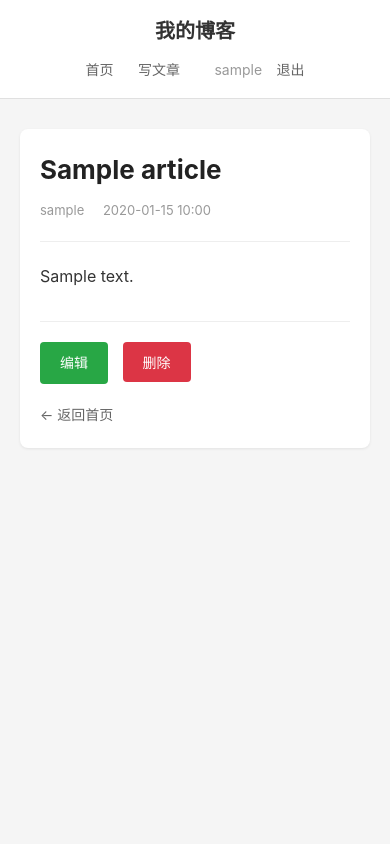
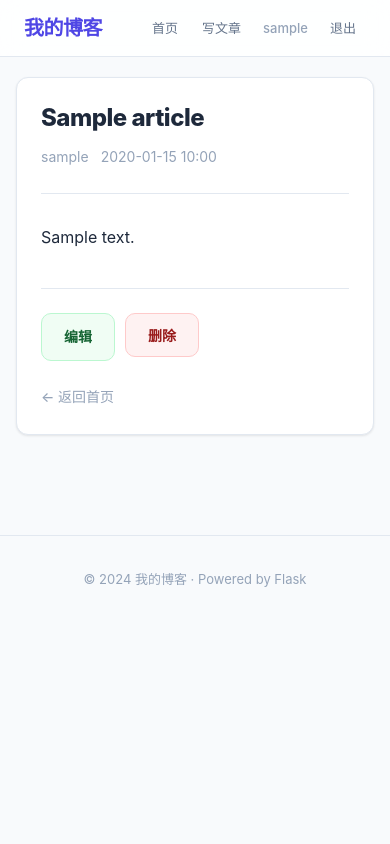
Before and after one commit to 13477709712/boke, a Flask app: page /article/1 in a window 390 px wide. Run offline with Flask 3, Linux system fonts and the light colour scheme; a user stored in the database is signed in; tables that the repository leaves empty hold one stand-in row (values such as "Sample post").

Commit message:
optimize UI: modern design, better readability

```diff
--- a/static/style.css
+++ b/static/style.css
@@ -1,3 +1,22 @@
+:root {
+    --primary: #4f46e5;
+    --primary-hover: #4338ca;
+    --primary-light: #eef2ff;
+    --bg: #f8fafc;
+    --card-bg: #ffffff;
+    --text: #1e293b;
+    --text-secondary: #64748b;
+    --text-muted: #94a3b8;
+    --border: #e2e8f0;
+    --success: #22c55e;
+    --success-bg: #f0fdf4;
+    --danger: #ef4444;
+    --danger-bg: #fef2f2;
+    --radius: 12px;
+    --shadow: 0 1px 3px rgba(0,0,0,0.06), 0 1px 2px rgba(0,0,0,0.04);
+    --shadow-hover: 0 10px 25px rgba(0,0,0,0.08), 0 4px 10px rgba(0,0,0,0.04);
+}
+
 * {
     margin: 0;
     padding: 0;
@@ -6,85 +25,152 @@
 
 body {
     font-family: -apple-system, BlinkMacSystemFont, "Segoe UI", Roboto, "Noto Sans SC", "Microsoft YaHei", sans-serif;
-    background: #f5f5f5;
-    color: #333;
-    line-height: 1.6;
+    background: var(--bg);
+    color: var(--text);
+    line-height: 1.7;
+    min-height: 100vh;
 }
 
 .container {
     max-width: 800px;
     margin: 0 auto;
-    padding: 0 20px;
+    padding: 0 24px;
 }
 
+/* Navbar */
 .navbar {
-    background: #fff;
-    border-bottom: 1px solid #e0e0e0;
-    padding: 15px 0;
-    margin-bottom: 30px;
+    background: rgba(255,255,255,0.85);
+    backdrop-filter: blur(12px);
+    -webkit-backdrop-filter: blur(12px);
+    border-bottom: 1px solid var(--border);
+    padding: 0;
+    position: sticky;
+    top: 0;
+    z-index: 100;
 }
 
 .navbar .container {
     display: flex;
     justify-content: space-between;
     align-items: center;
+    height: 64px;
 }
 
 .logo {
     font-size: 20px;
-    font-weight: bold;
-    color: #333;
+    font-weight: 800;
+    color: var(--primary);
     text-decoration: none;
+    letter-spacing: -0.5px;
+}
+
+.logo:hover {
+    opacity: 0.8;
+}
+
+.nav-links {
+    display: flex;
+    align-items: center;
+    gap: 4px;
 }
 
 .nav-links a {
-    color: #666;
+    color: var(--text-secondary);
     text-decoration: none;
-    margin-left: 20px;
     font-size: 14px;
+    font-weight: 500;
+    padding: 8px 14px;
+    border-radius: 8px;
+    transition: all 0.2s;
 }
 
 .nav-links a:hover {
-    color: #333;
+    color: var(--primary);
+    background: var(--primary-light);
 }
 
 .username {
-    margin-left: 20px;
-    font-size: 14px;
-    color: #999;
+    font-size: 13px;
+    color: var(--text-muted);
+    padding: 0 8px;
+    font-weight: 500;
 }
 
+/* Main Content */
+main.container {
+    padding-top: 32px;
+    padding-bottom: 80px;
+}
+
+/* Alerts */
 .alert {
-    padding: 12px 16px;
-    border-radius: 4px;
-    margin-bottom: 20px;
+    padding: 14px 18px;
+    border-radius: var(--radius);
+    margin-bottom: 24px;
     font-size: 14px;
+    font-weight: 500;
+    animation: slideDown 0.3s ease;
+}
+
+@keyframes slideDown {
+    from { opacity: 0; transform: translateY(-10px); }
+    to { opacity: 1; transform: translateY(0); }
 }
 
 .alert-success {
-    background: #e8f5e9;
-    color: #2e7d32;
-    border: 1px solid #c8e6c9;
+    background: var(--success-bg);
+    color: #166534;
+    border: 1px solid #bbf7d0;
 }
 
 .alert-error {
-    background: #fbe9e7;
-    color: #c62828;
-    border: 1px solid #ffccbc;
+    background: var(--danger-bg);
+    color: #991b1b;
+    border: 1px solid #fecaca;
 }
 
+/* Page Title */
 .page-title {
-    font-size: 24px;
-    margin-bottom: 25px;
-    color: #222;
+    font-size: 28px;
+    font-weight: 800;
+    margin-bottom: 28px;
+    color: var(--text);
+    letter-spacing: -0.5px;
 }
 
+/* Article Card */
 .article-card {
-    background: #fff;
-    padding: 25px;
-    border-radius: 8px;
+    background: var(--card-bg);
+    padding: 28px;
+    border-radius: var(--radius);
     margin-bottom: 20px;
-    box-shadow: 0 1px 3px rgba(0,0,0,0.08);
+    box-shadow: var(--shadow);
+    border: 1px solid var(--border);
+    transition: all 0.25s ease;
+    position: relative;
+    overflow: hidden;
+}
+
+.article-card::before {
+    content: '';
+    position: absolute;
+    top: 0;
+    left: 0;
+    width: 4px;
+    height: 100%;
+    background: var(--primary);
+    opacity: 0;
+    transition: opacity 0.25s ease;
+}
+
+.article-card:hover {
+    box-shadow: var(--shadow-hover);
+    transform: translateY(-2px);
+    border-color: var(--primary);
+}
+
+.article-card:hover::before {
+    opacity: 1;
 }
 
 .article-card h2 {
@@ -92,266 +178,373 @@ body {
 }
 
 .article-card h2 a {
-    color: #333;
+    color: var(--text);
     text-decoration: none;
     font-size: 20px;
+    font-weight: 700;
+    line-height: 1.4;
+    transition: color 0.2s;
 }
 
 .article-card h2 a:hover {
-    color: #007bff;
+    color: var(--primary);
 }
 
 .article-meta {
-    color: #999;
+    display: flex;
+    flex-wrap: wrap;
+    gap: 12px;
+    color: var(--text-muted);
     font-size: 13px;
-    margin-bottom: 12px;
+    margin-bottom: 14px;
 }
 
 .article-meta span {
-    margin-right: 15px;
+    display: inline-flex;
+    align-items: center;
+    gap: 4px;
 }
 
 .article-excerpt {
-    color: #666;
+    color: var(--text-secondary);
     font-size: 14px;
-    margin-bottom: 12px;
-    line-height: 1.7;
+    line-height: 1.8;
+    margin-bottom: 16px;
 }
 
 .read-more {
-    color: #007bff;
+    display: inline-flex;
+    align-items: center;
+    gap: 4px;
+    color: var(--primary);
     text-decoration: none;
     font-size: 14px;
+    font-weight: 600;
+    transition: gap 0.2s;
 }
 
 .read-more:hover {
-    text-decoration: underline;
+    gap: 8px;
 }
 
+/* Empty State */
 .empty {
     text-align: center;
-    color: #999;
+    color: var(--text-muted);
     font-size: 16px;
-    padding: 50px 0;
+    padding: 80px 20px;
+    background: var(--card-bg);
+    border-radius: var(--radius);
+    border: 2px dashed var(--border);
 }
 
 .empty a {
-    color: #007bff;
+    color: var(--primary);
+    font-weight: 600;
 }
 
+/* Forms */
 .form-container {
-    background: #fff;
-    padding: 30px;
-    border-radius: 8px;
-    box-shadow: 0 1px 3px rgba(0,0,0,0.08);
+    background: var(--card-bg);
+    padding: 36px;
+    border-radius: var(--radius);
+    box-shadow: var(--shadow);
+    border: 1px solid var(--border);
+    max-width: 600px;
+    margin: 0 auto;
 }
 
 .form-container h1 {
-    font-size: 22px;
-    margin-bottom: 25px;
-    color: #222;
+    font-size: 24px;
+    font-weight: 800;
+    margin-bottom: 28px;
+    color: var(--text);
+    letter-spacing: -0.5px;
 }
 
 .form-group {
-    margin-bottom: 20px;
+    margin-bottom: 22px;
 }
 
 .form-group label {
     display: block;
     font-size: 14px;
-    color: #555;
-    margin-bottom: 6px;
+    font-weight: 600;
+    color: var(--text);
+    margin-bottom: 8px;
 }
 
 .form-group input,
 .form-group textarea {
     width: 100%;
-    padding: 10px 12px;
-    border: 1px solid #ddd;
-    border-radius: 4px;
-    font-size: 14px;
+    padding: 12px 16px;
+    border: 1.5px solid var(--border);
+    border-radius: 10px;
+    font-size: 15px;
     font-family: inherit;
-    transition: border-color 0.2s;
+    transition: all 0.2s;
+    background: #fafafa;
+    color: var(--text);
 }
 
 .form-group input:focus,
 .form-group textarea:focus {
     outline: none;
-    border-color: #007bff;
+    border-color: var(--primary);
+    box-shadow: 0 0 0 4px rgba(79,70,229,0.1);
+    background: #fff;
 }
 
 .form-group textarea {
     resize: vertical;
-    min-height: 200px;
-}
-
-.form-group input[type="file"] {
-    padding: 8px 0;
-    border: none;
+    min-height: 300px;
+    font-size: 14px;
+    line-height: 1.7;
 }
 
 .form-footer {
     text-align: center;
-    margin-top: 20px;
+    margin-top: 24px;
     font-size: 14px;
-    color: #999;
+    color: var(--text-muted);
 }
 
 .form-footer a {
-    color: #007bff;
+    color: var(--primary);
+    font-weight: 600;
 }
 
+/* Buttons */
 .btn {
-    display: inline-block;
-    padding: 10px 20px;
+    display: inline-flex;
+    align-items: center;
+    justify-content: center;
+    gap: 6px;
+    padding: 11px 22px;
     border: none;
-    border-radius: 4px;
+    border-radius: 10px;
     font-size: 14px;
+    font-weight: 600;
     cursor: pointer;
     text-decoration: none;
+    transition: all 0.2s;
 }
 
 .btn-primary {
-    background: #007bff;
+    background: var(--primary);
     color: #fff;
 }
 
 .btn-primary:hover {
-    background: #0056b3;
+    background: var(--primary-hover);
+    transform: translateY(-1px);
+    box-shadow: 0 4px 12px rgba(79,70,229,0.35);
 }
 
 .btn-edit {
-    background: #28a745;
-    color: #fff;
+    background: #f0fdf4;
+    color: #166534;
+    border: 1px solid #bbf7d0;
 }
 
 .btn-edit:hover {
-    background: #218838;
+    background: #dcfce7;
+    transform: translateY(-1px);
 }
 
 .btn-delete {
-    background: #dc3545;
-    color: #fff;
+    background: var(--danger-bg);
+    color: #991b1b;
+    border: 1px solid #fecaca;
 }
 
 .btn-delete:hover {
-    background: #c82333;
+    background: #fee2e2;
+    transform: translateY(-1px);
 }
 
+/* Article Detail */
 .article-detail {
-    background: #fff;
-    padding: 30px;
-    border-radius: 8px;
-    box-shadow: 0 1px 3px rgba(0,0,0,0.08);
+    background: var(--card-bg);
+    padding: 40px;
+    border-radius: var(--radius);
+    box-shadow: var(--shadow);
+    border: 1px solid var(--border);
 }
 
 .article-detail h1 {
-    font-size: 26px;
-    color: #222;
-    margin-bottom: 10px;
+    font-size: 30px;
+    font-weight: 800;
+    color: var(--text);
+    margin-bottom: 12px;
+    letter-spacing: -0.5px;
+    line-height: 1.3;
 }
 
 .article-detail .article-meta {
-    padding-bottom: 20px;
-    border-bottom: 1px solid #eee;
-    margin-bottom: 20px;
+    padding-bottom: 24px;
+    border-bottom: 1px solid var(--border);
+    margin-bottom: 28px;
+    font-size: 14px;
 }
 
 .article-content {
     font-size: 16px;
-    line-height: 1.8;
-    color: #333;
+    line-height: 1.9;
+    color: var(--text);
 }
 
-.article-content h1 { font-size: 24px; margin: 25px 0 15px; }
-.article-content h2 { font-size: 20px; margin: 20px 0 12px; }
-.article-content h3 { font-size: 18px; margin: 18px 0 10px; }
-.article-content p { margin-bottom: 15px; }
-.article-content ul, .article-content ol { margin: 10px 0 15px 25px; }
-.article-content li { margin-bottom: 5px; }
+.article-content h1 { font-size: 26px; font-weight: 700; margin: 32px 0 16px; }
+.article-content h2 { font-size: 22px; font-weight: 700; margin: 28px 0 14px; padding-bottom: 8px; border-bottom: 1px solid var(--border); }
+.article-content h3 { font-size: 19px; font-weight: 600; margin: 24px 0 12px; }
+.article-content p { margin-bottom: 18px; }
+.article-content ul, .article-content ol { margin: 12px 0 18px 28px; }
+.article-content li { margin-bottom: 6px; }
+.article-content a { color: var(--primary); text-decoration: underline; text-underline-offset: 2px; }
+.article-content a:hover { color: var(--primary-hover); }
+
 .article-content code {
-    background: #f4f4f4;
-    padding: 2px 6px;
-    border-radius: 3px;
+    background: #f1f5f9;
+    padding: 3px 8px;
+    border-radius: 6px;
     font-size: 14px;
-    font-family: "Consolas", "Monaco", monospace;
+    font-family: "JetBrains Mono", "Consolas", "Monaco", monospace;
+    color: #475569;
+    border: 1px solid #e2e8f0;
 }
+
 .article-content pre {
-    background: #f4f4f4;
-    padding: 15px;
-    border-radius: 4px;
+    background: #0f172a;
+    color: #e2e8f0;
+    padding: 20px 24px;
+    border-radius: var(--radius);
     overflow-x: auto;
-    margin: 15px 0;
+    margin: 20px 0;
+    font-size: 14px;
+    line-height: 1.6;
 }
+
 .article-content pre code {
     background: none;
     padding: 0;
+    border: none;
+    color: inherit;
+    font-size: 13px;
 }
+
 .article-content blockquote {
-    border-left: 4px solid #007bff;
-    padding-left: 15px;
-    color: #666;
-    margin: 15px 0;
+    border-left: 4px solid var(--primary);
+    padding: 16px 20px;
+    margin: 20px 0;
+    background: var(--primary-light);
+    border-radius: 0 var(--radius) var(--radius) 0;
+    color: var(--text-secondary);
 }
-.article-content a {
-    color: #007bff;
-}
+
 .article-content img {
     max-width: 100%;
-    border-radius: 4px;
-    margin: 15px 0;
+    border-radius: var(--radius);
+    margin: 24px 0;
+    box-shadow: var(--shadow);
 }
+
 .article-content table {
     width: 100%;
     border-collapse: collapse;
-    margin: 15px 0;
+    margin: 20px 0;
+    font-size: 14px;
 }
+
 .article-content th, .article-content td {
-    border: 1px solid #ddd;
-    padding: 8px 12px;
+    border: 1px solid var(--border);
+    padding: 10px 14px;
     text-align: left;
 }
+
 .article-content th {
-    background: #f8f8f8;
+    background: #f8fafc;
+    font-weight: 600;
+}
+
+.article-content hr {
+    border: none;
+    border-top: 1px solid var(--border);
+    margin: 28px 0;
 }
 
 .article-actions {
-    margin-top: 30px;
-    padding-top: 20px;
-    border-top: 1px solid #eee;
-}
-
-.article-actions .btn {
-    margin-right: 10px;
+    margin-top: 36px;
+    padding-top: 24px;
+    border-top: 1px solid var(--border);
+    display: flex;
+    gap: 10px;
 }
 
 .back-link {
-    display: inline-block;
-    margin-top: 20px;
-    color: #666;
+    display: inline-flex;
+    align-items: center;
+    gap: 4px;
+    margin-top: 24px;
+    color: var(--text-muted);
     text-decoration: none;
     font-size: 14px;
+    font-weight: 500;
+    transition: color 0.2s;
 }
 
 .back-link:hover {
-    color: #007bff;
+    color: var(--primary);
 }
 
-@media (max-width: 600px) {
+/* Footer */
+.footer {
+    text-align: center;
+    padding: 32px 0;
+    color: var(--text-muted);
+    font-size: 13px;
+    border-top: 1px solid var(--border);
+    margin-top: 40px;
+}
+
+/* Responsive */
+@media (max-width: 640px) {
     .navbar .container {
-        flex-direction: column;
-        gap: 10px;
+        height: 56px;
     }
 
     .nav-links a {
-        margin: 0 10px;
+        padding: 6px 10px;
+        font-size: 13px;
+    }
+
+    main.container {
+        padding-top: 20px;
+        padding-bottom: 60px;
+        padding-left: 16px;
+        padding-right: 16px;
     }
 
     .article-card {
-        padding: 18px;
+        padding: 20px;
+    }
+
+    .article-card h2 a {
+        font-size: 18px;
     }
 
     .article-detail {
-        padding: 20px;
+        padding: 24px;
+    }
+
+    .article-detail h1 {
+        font-size: 24px;
+    }
+
+    .page-title {
+        font-size: 24px;
+    }
+
+    .form-container {
+        padding: 24px;
     }
 }
--- a/templates/base.html
+++ b/templates/base.html
@@ -35,5 +35,11 @@
 
         {% block content %}{% endblock %}
     </main>
+
+    <footer class="footer">
+        <div class="container">
+            <p>© 2024 我的博客 &middot; Powered by Flask</p>
+        </div>
+    </footer>
 </body>
 </html>
```
Also changed, not shown: Snipaste_2026-05-18_18-26-44.png (added), Snipaste_2026-05-18_18-27-00.png (added), Snipaste_2026-05-18_18-27-19.png (added), Snipaste_2026-05-18_18-27-29.png (added).
